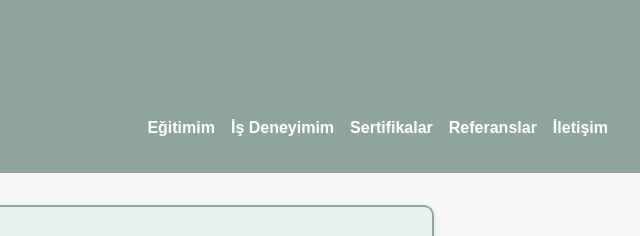
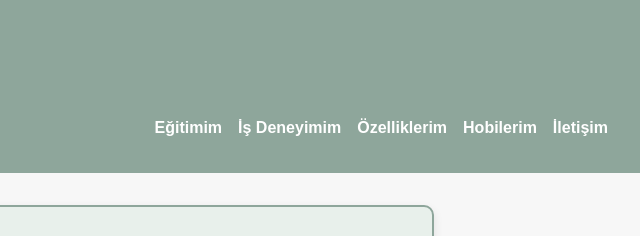
Before and after one commit to OzgeGulerKoc/kisisel_web_sayfam, a plain HTML site: page index.html in a window 1280 px wide. Shown: the top 236 px of the page, 640-1280 px from the left. Drawn offline with Linux system fonts and the light colour scheme.

Commit message:
Update index.html

```diff
--- a/index.html
+++ b/index.html
@@ -161,8 +161,8 @@
             <ul>
                 <li><a href="#egitim">Eğitimim</a></li>
                 <li><a href="#isdeneyimi">İş Deneyimim</a></li>
-                <li><a href="#kisiselozellikler">Sertifikalar</a></li>
-                <li><a href="#hobiler">Referanslar</a></li>
+                <li><a href="#kisiselozellikler">Özelliklerim</a></li>
+                <li><a href="#hobiler">Hobilerim</a></li>
                 <li><a href="#iletisim">İletişim</a></li>
             </ul>
         </nav>
```
